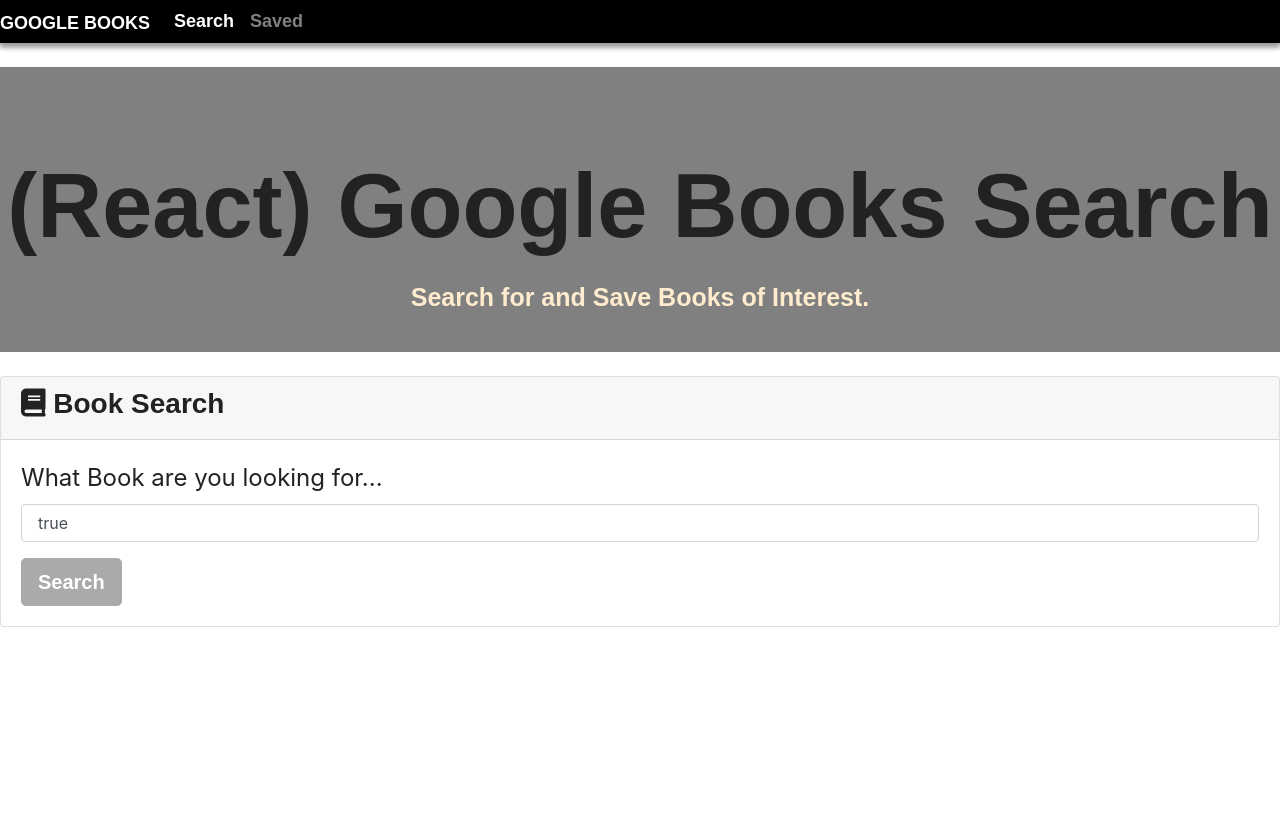
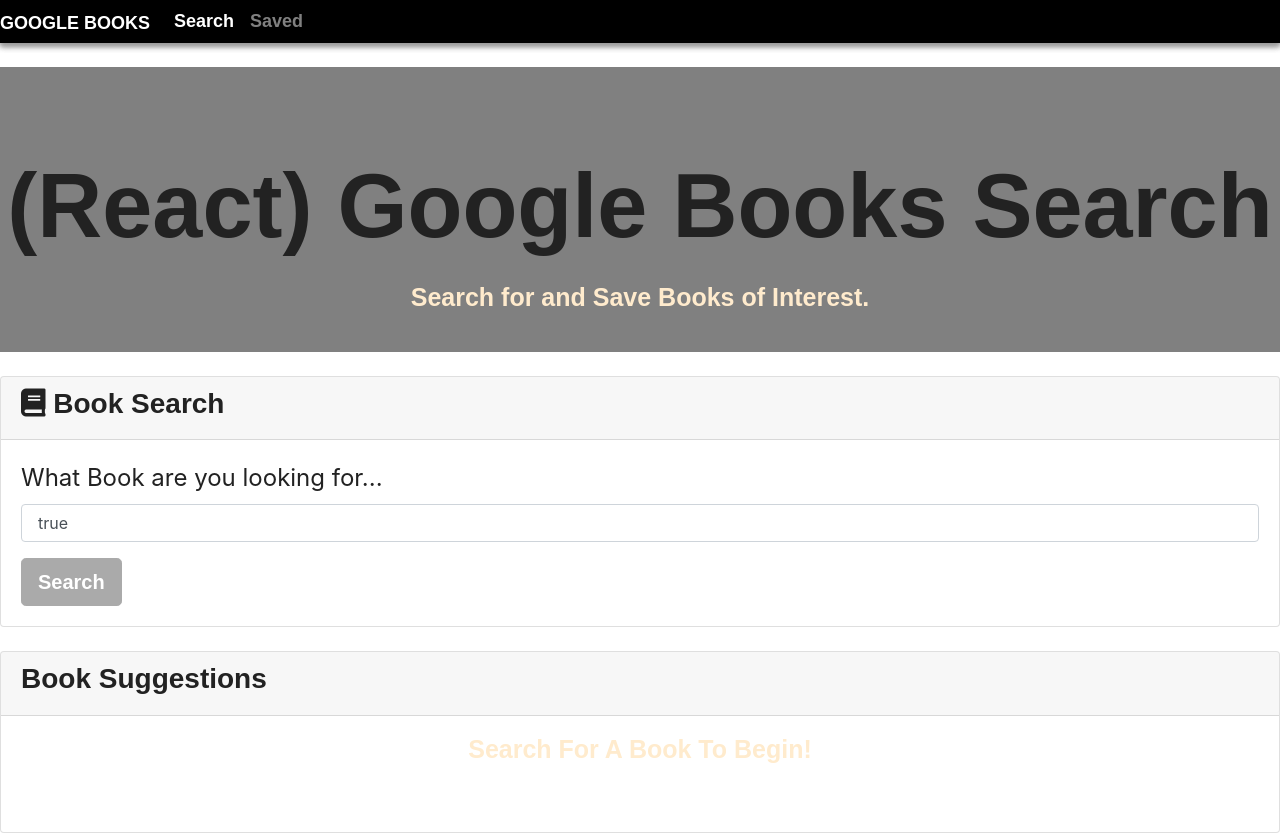
Before and after one commit to Yfatou/GoogleBooksSearch, a React (Create React App) app in the folder client/: page / in a window 1280 px wide. Before the commit the page ends 800 px from the top, so only its background shows below. Built offline with nearby package versions, Linux system fonts and the light colour scheme; a web font is replaced by a local one.

Commit message:
Added result card component

```diff
--- a/client/src/App.js
+++ b/client/src/App.js
@@ -6,6 +6,8 @@
 import NavBar from "./components/NavBar";
 import Jumbotron from "./components/Jumbotron";
 import CardSearch from "./components/CardSearch";
+import CardResults from "./components/CardResults";
+
 
 function App() {
   return (
@@ -13,6 +15,7 @@
         <NavBar />
         <Jumbotron />
         <CardSearch />
+        <CardResults />
       </div>
   );
 }
--- /dev/null
+++ b/client/src/components/CardResults/index.js
@@ -0,0 +1,16 @@
+import React from "react";
+import "./style.css";
+
+const CardResults = () => (
+	<header className = "card mt-4">
+        <div className = "card-header">
+            <h3>Book Suggestions</h3>
+        </div>
+        <div className = "card-body">
+            <h2 className = "text-center">Search For A Book To Begin!</h2>
+        </div>
+	</header>
+);
+
+
+export default CardResults;
```
Also changed, not shown: client/src/components/CardResults/style.css (added).
